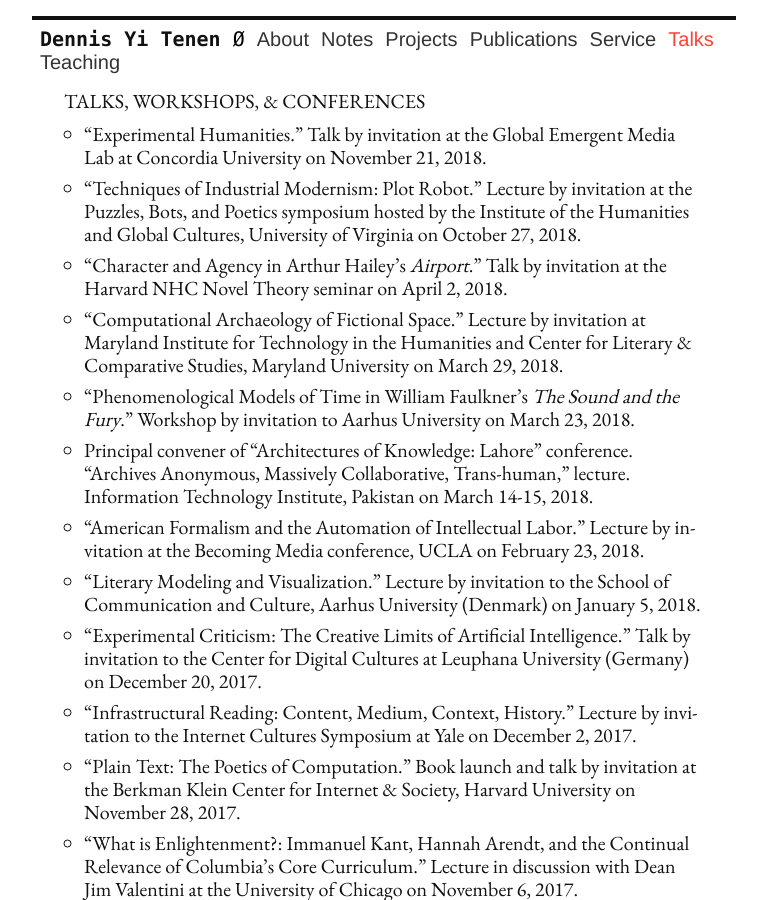
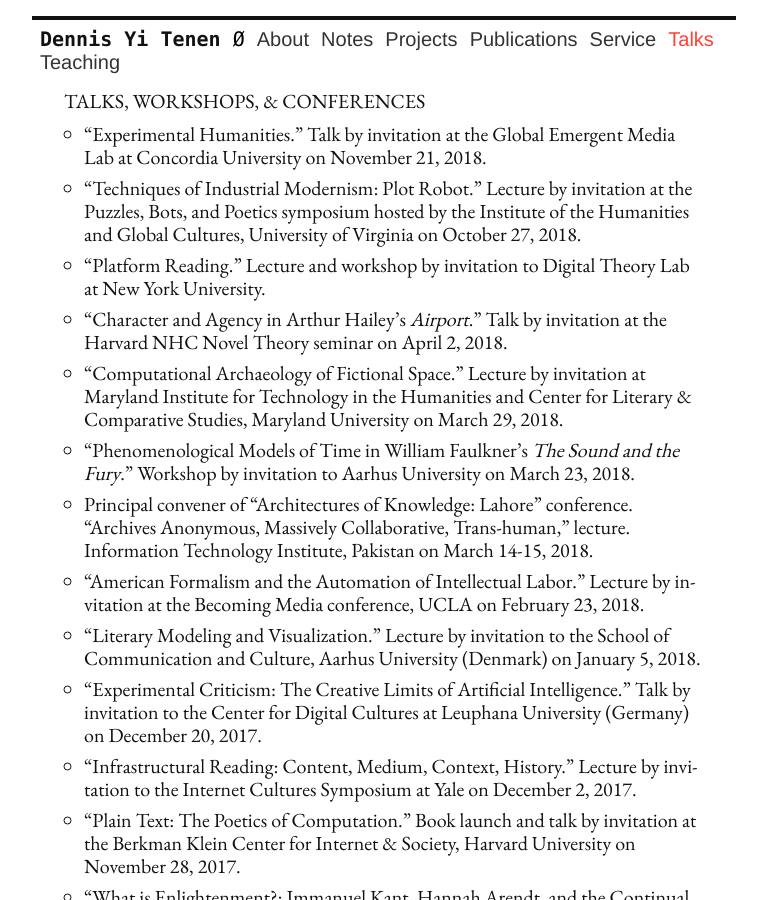
Before and after one commit to denten/denten.github.io, a Jekyll site: the page built from _pages/talks.md, in a window 1280 px wide and 900 px high. Shown: the whole window, without its empty margins (256-1023 px from the left). Built offline with Jekyll 4.4.1, drawn with Linux system fonts in a browser that asks for light colours.

Commit message:
update talks

```diff
--- a/_includes/CV/06-talks.md
+++ b/_includes/CV/06-talks.md
@@ -6,6 +6,8 @@
 - "Techniques of Industrial Modernism: Plot Robot." Lecture by invitation at
   the Puzzles, Bots, and Poetics symposium hosted by the Institute of the
 Humanities and Global Cultures, University of Virginia on October 27, 2018.
+- "Platform Reading." Lecture and workshop by invitation to Digital Theory Lab
+at New York University.
 - "Character and Agency in Arthur Hailey's *Airport*." Talk by invitation at
   the Harvard NHC Novel Theory seminar on April 2, 2018.
 - "Computational Archaeology of Fictional Space." Lecture by invitation at
```
